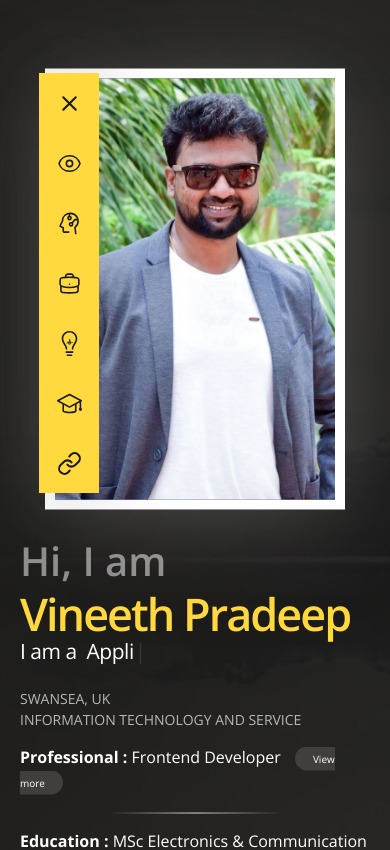
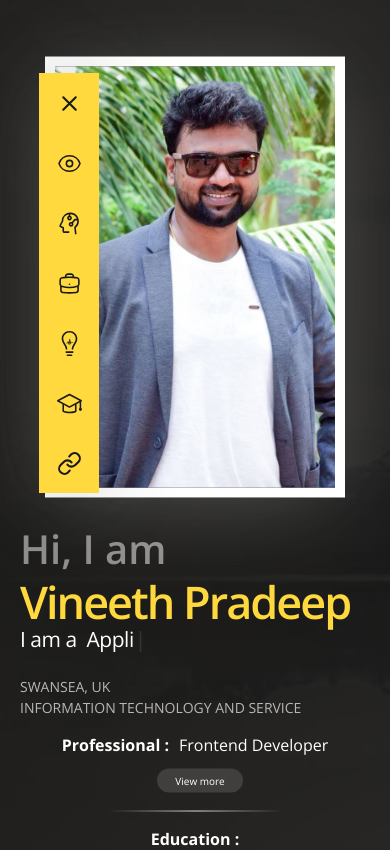
Before and after one commit to vineethpradeep/Vineeth_portfolio, a React (Vite) app: page / in a window 390 px wide. Shown: the top 850 px of the page. Built offline with nearby package versions, Linux system fonts and the light colour scheme.

Commit message:
mobile header alignment

```diff
--- a/src/pages/Header.jsx
+++ b/src/pages/Header.jsx
@@ -16,7 +16,7 @@ const StyledHeader = styled.div`
     height: 850px;
   }
   @media (max-width: 768px) {
-    height: 910px;
+    height: 940px;
   }
 `;
 
@@ -163,11 +163,15 @@ const LinkText = styled.span`
     display: inline-block;
     text-align: left;
     margin-bottom: 20px;
+    display: flex;
+    flex-wrap: wrap;
   }
   @media (max-width: 768px) {
     display: inline-block;
     text-align: left;
     margin-bottom: 20px;
+    display: flex;
+    flex-wrap: wrap;
   }
   a {
     @media (max-width: 660px) {
```
